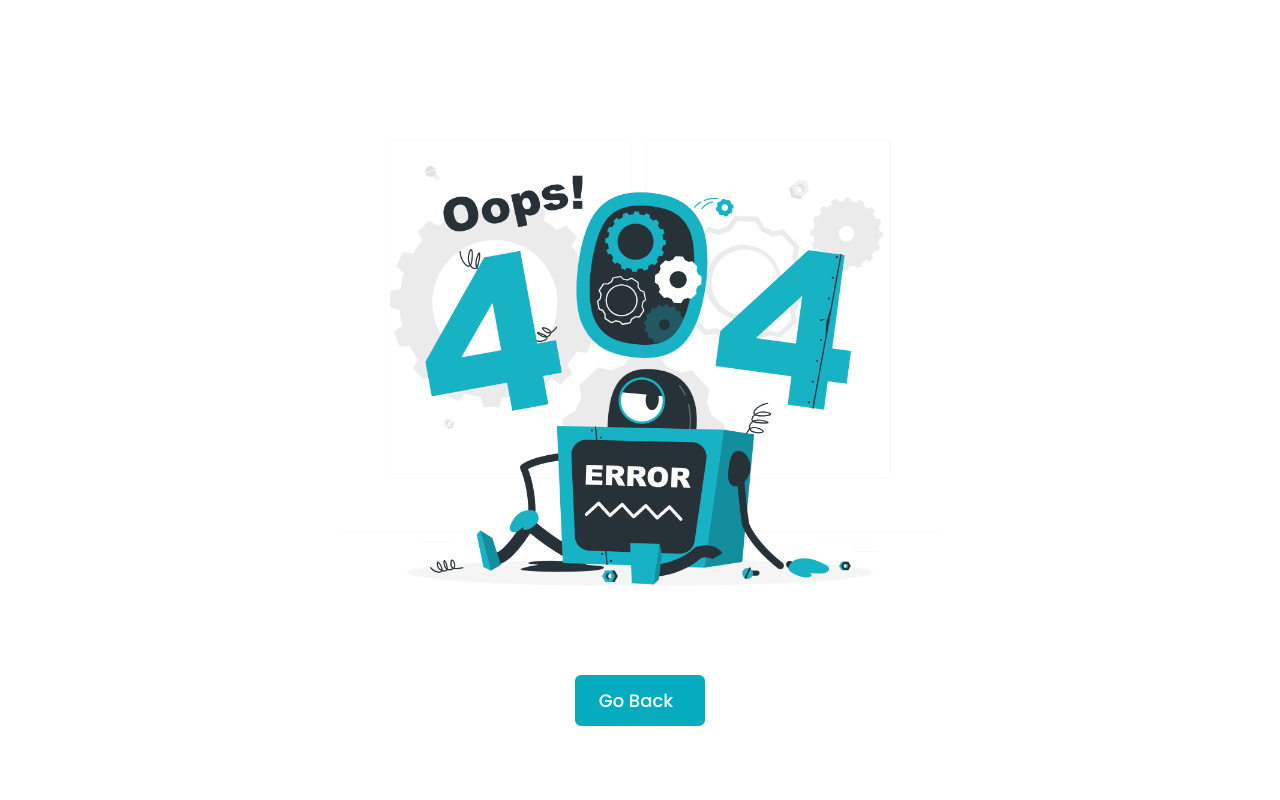
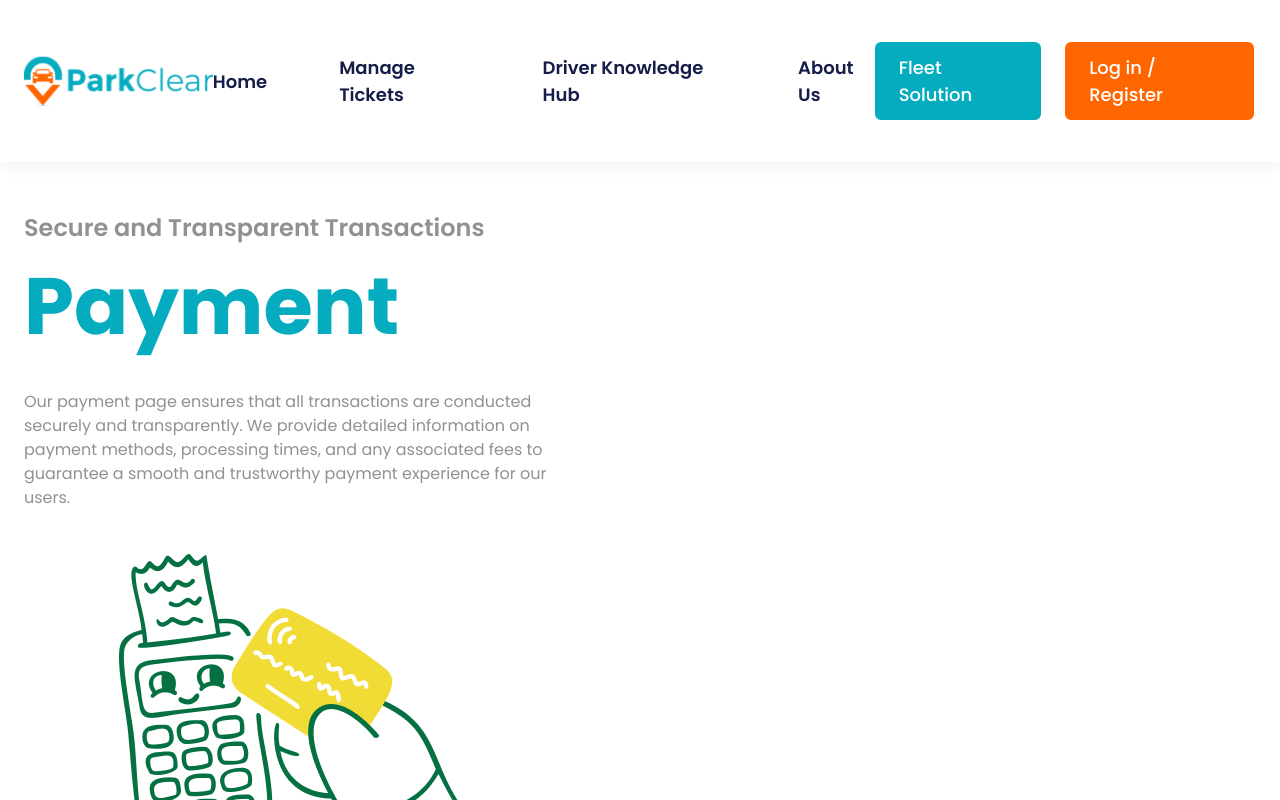
Before and after one commit to towfiqislambd/park-clear, a React (Vite) app: page /payment in a window 1280 px wide. Before the commit this address had no page. Shown: the top 800 px of the page. Built offline with nearby package versions, Linux system fonts and the light colour scheme.

Commit message:
pagination fixed

```diff
--- a/src/components/homepage/trustPilotReviewSection/TrustPilotReviewSlider.jsx
+++ b/src/components/homepage/trustPilotReviewSection/TrustPilotReviewSlider.jsx
@@ -1,7 +1,7 @@
 import { useRef } from "react";
 import { IoMdArrowDropleft, IoMdArrowDropright } from "react-icons/io";
 import "swiper/css";
-import { Autoplay, Navigation, Pagination } from "swiper/modules";
+import { Autoplay, Navigation } from "swiper/modules";
 import { Swiper, SwiperSlide } from "swiper/react";
 import testiImg from "../../../assets/images/human-rating.png";
 import ReviewCard from "./ReviewCard";
@@ -80,7 +80,7 @@ const TrustPilotReviewSlider = () => {
           clickable: true,
         }}
         navigation={false}
-        modules={[Autoplay, Pagination, Navigation]}
+        modules={[Autoplay, Navigation]}
       >
         {testimonialsData?.map((item) => (
           <SwiperSlide key={item?.id}>
--- /dev/null
+++ b/src/components/paymentPage/PaymentHero.jsx
@@ -0,0 +1,29 @@
+import Container from "../container/Container";
+import paymentImage from "../../assets/images/payment.png"
+
+const PaymentHero = () => {
+  return (
+    <section className="pt-12 pb-[208px]">
+      <Container>
+        <div className="grid grid-cols-2 gap-[163px]">
+          <div>
+            <div>
+              <p className="title--sm">Secure and Transparent Transactions</p>
+              <h1 className="title--xxl">Payment</h1>
+              <p className="mt-6 text-text-gray">
+                Our payment page ensures that all transactions are conducted
+                securely and transparently. We provide detailed information on
+                payment methods, processing times, and any associated fees to
+                guarantee a smooth and trustworthy payment experience for our
+                users.
+              </p>
+              <img className="w-[344px] h-[328px] mx-auto mt-[44px]" src={paymentImage} alt="paymentImage" />
+            </div>
+          </div>
+        </div>
+      </Container>
+    </section>
+  );
+};
+
+export default PaymentHero;
--- /dev/null
+++ b/src/components/paymentPage/SubscriptionTypeCard.jsx
@@ -0,0 +1,11 @@
+
+
+const SubscriptionTypeCard = () => {
+  return (
+    <div>
+      <input type="radio" className="hidden" />
+    </div>
+  );
+};
+
+export default SubscriptionTypeCard;
--- /dev/null
+++ b/src/pages/PaymentPage.jsx
@@ -0,0 +1,18 @@
+import React from "react";
+import NewsLatterSection from "../components/homepage/NewsLatterSection";
+import SmartSolutionSection from "../components/homepage/SmartSolutionSection";
+import UltradriveStoreSection from "../components/homepage/UltradriveStoreSection";
+import PaymentHero from "../components/paymentPage/PaymentHero";
+
+const PaymentPage = () => {
+  return (
+    <>
+      <PaymentHero />
+      <UltradriveStoreSection />
+      <SmartSolutionSection />
+      <NewsLatterSection />
+    </>
+  );
+};
+
+export default PaymentPage;
--- a/src/router/router.jsx
+++ b/src/router/router.jsx
@@ -10,6 +10,7 @@ import LoginPage from "../pages/AuthPages/LoginPage";
 import VerifyOtpPage from "../pages/AuthPages/VerifyOtpPage";
 import SignupPage from "../pages/AuthPages/SignupPage";
 import TermsPage from "../pages/AuthPages/TermsPage";
+import PaymentPage from "../pages/PaymentPage";
 
 const router = createBrowserRouter([
   {
@@ -32,6 +33,10 @@ const router = createBrowserRouter([
       {
         path: "subscription-plan",
         element: <SubscriptionPlanPage />,
+      },
+      {
+        path: "payment",
+        element: <PaymentPage />,
       },
     ],
   },
```
Also changed, not shown: src/assets/images/payment.png (added), src/pages/AuthPages/SignupPage.jsx (line endings or trailing spaces).
